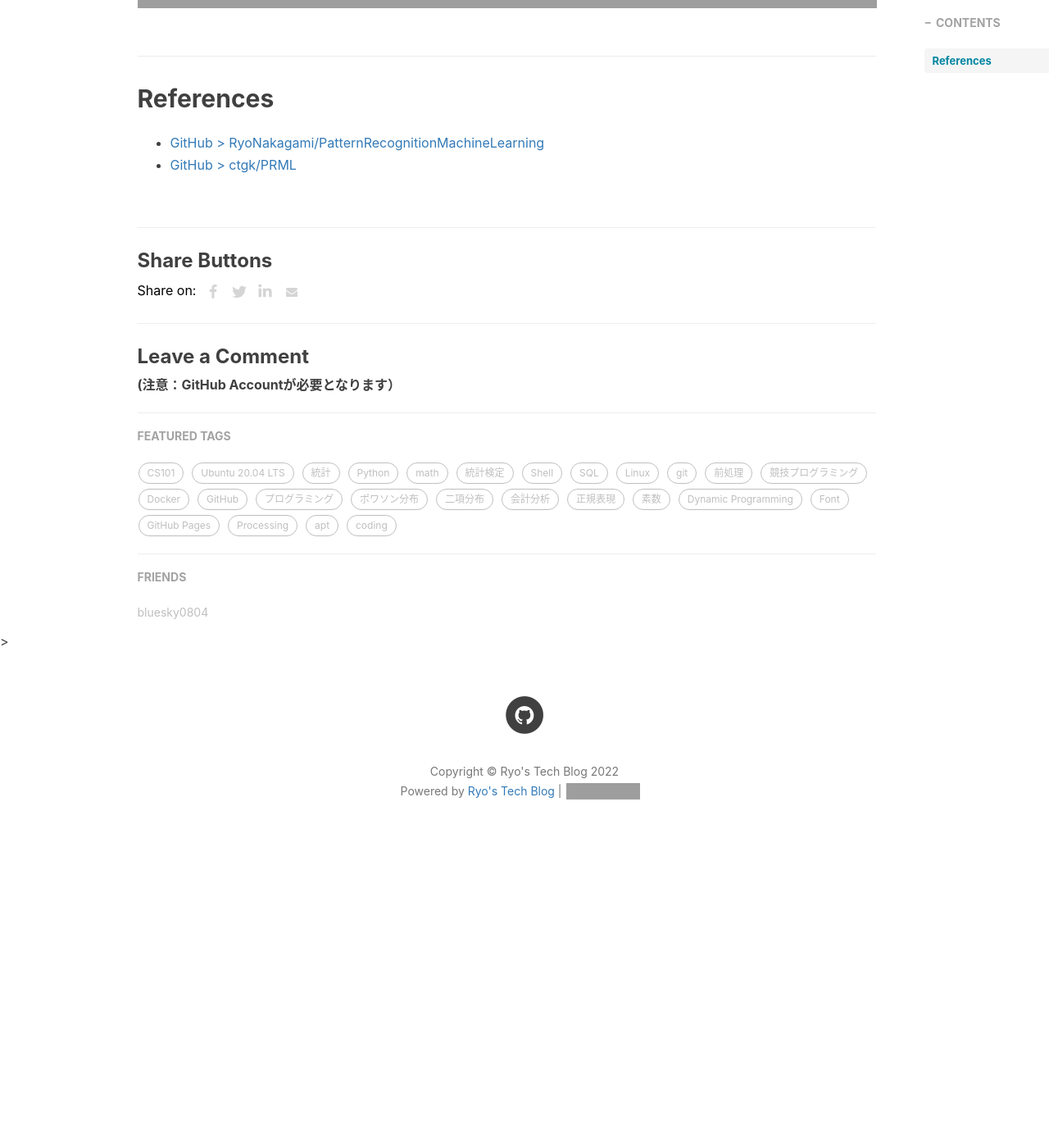
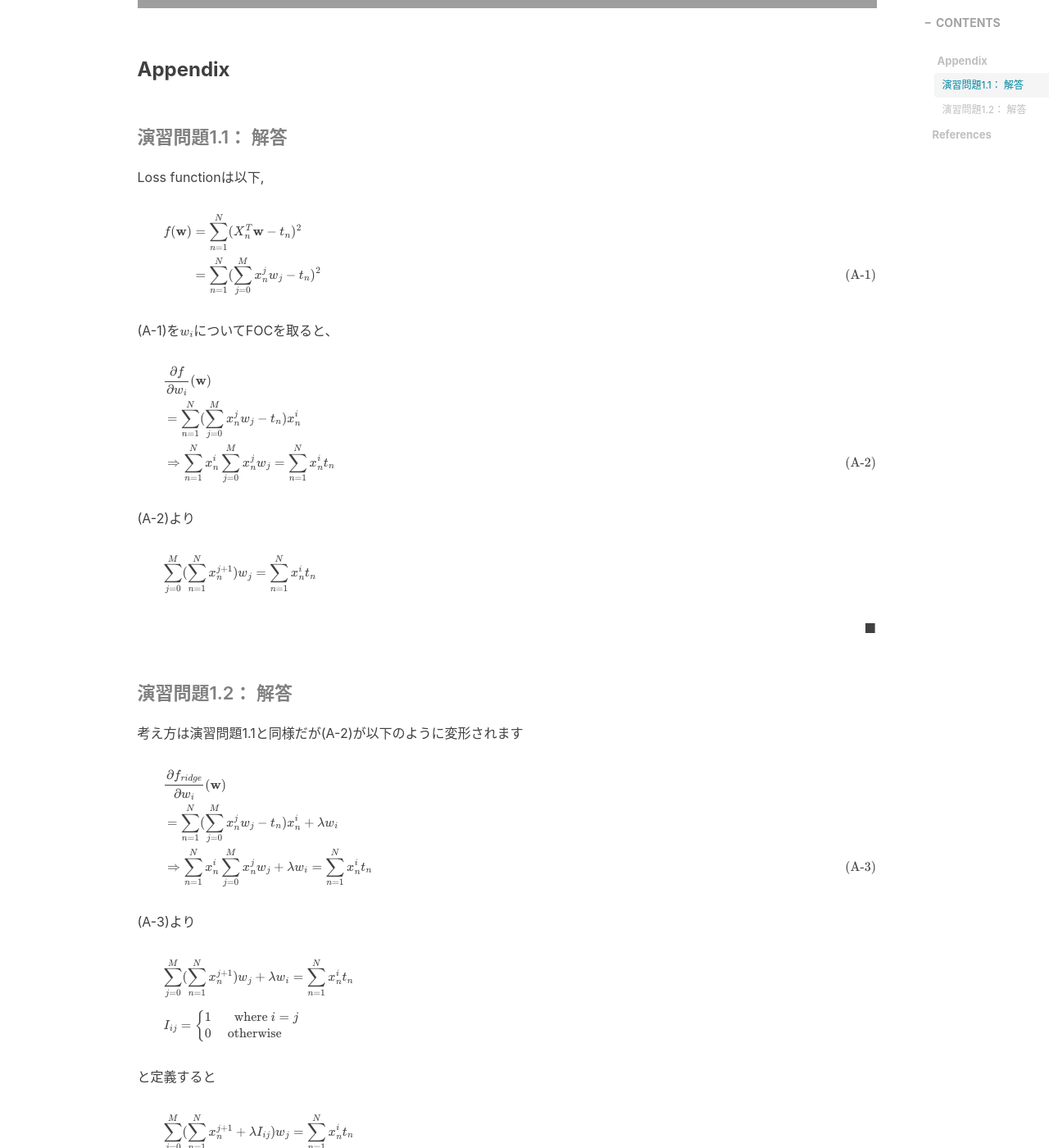
Before and after one commit to RyoNakagami/RyoNakagami.github.io, a Jekyll site: the page built from _posts/2022-02-07-PRML-chapter01-01.md, in a window 1280 px wide and 1400 px high, scrolled down 9015 px. Shown: the whole window at 82% size. Built offline with Jekyll 4.4.1, drawn with Linux system fonts in a browser that asks for light colours; nearby versions of some CDN libraries; comment, search, counter and statistics services are not loaded; before the commit the page ends 10057 px from its top, so only the background shows below that; some of the changed text lies outside the part shown; grey boxes are pictures that could not be loaded.

Commit message:
ADD problem set solution to bishop ch01

```diff
--- a/_posts/2022-02-07-PRML-chapter01-01.md
+++ b/_posts/2022-02-07-PRML-chapter01-01.md
@@ -26,6 +26,71 @@ tags:
 
 <iframe src="https://nbviewer.org/github/RyoNakagami/PatternRecognitionMachineLearning/blob/main/python_jupyternotebooks/ch01-01-PolynomialCurveFitting.ipynb" width="100%" height="8400" frameborder="0"></iframe>
 
+
+### Appendix
+#### 演習問題1.1： 解答
+
+Loss functionは以下,
+
+$$
+\begin{align*}
+f(\mathbf w) &= \sum^{N}_{n=1} (X_n^T\mathbf w - t_n)^2\\
+&= \sum^{N}_{n=1} (\sum_{j=0}^Mx_n^jw_j - t_n)^2 \tag{A-1}
+\end{align*}
+$$
+
+(A-1)を$w_i$についてFOCを取ると、
+
+$$
+\begin{align*}
+&\frac{\partial f}{\partial w_i}(\mathbf w)\\
+&= \sum^{N}_{n=1}(\sum_{j=0}^Mx_n^jw_j - t_n)x_n^i\\
+&\Rightarrow \sum^{N}_{n=1}x_n^i\sum_{j=0}^Mx_n^jw_j = \sum^{N}_{n=1}x_n^it_n \quad\quad\tag{A-2}
+\end{align*}
+$$
+
+(A-2)より
+
+$$
+\sum_{j=0}^M(\sum^N_{n=1}x_n^{j+1})w_j = \sum^{N}_{n=1}x_n^it_n
+$$
+
+<div style="text-align: right;">
+■
+</div>
+
+#### 演習問題1.2： 解答
+
+考え方は演習問題1.1と同様だが(A-2)が以下のように変形されます
+
+$$
+\begin{align*}
+&\frac{\partial f_{ridge}}{\partial w_i}(\mathbf w)\\
+&= \sum^{N}_{n=1}(\sum_{j=0}^Mx_n^jw_j - t_n)x_n^i + \lambda w_i\\
+&\Rightarrow \sum^{N}_{n=1}x_n^i\sum_{j=0}^Mx_n^jw_j + \lambda w_i = \sum^{N}_{n=1}x_n^it_n \quad\quad\tag{A-3}
+\end{align*}
+$$
+
+(A-3)より
+
+$$
+\sum_{j=0}^M(\sum^N_{n=1}x_n^{j+1})w_j + \lambda w_i = \sum^{N}_{n=1}x_n^it_n
+$$
+
+$$
+I_{ij} = \begin{cases}1 & \  \ \text{ where } i = j\\ 0 & \text{ otherwise }\end{cases}
+$$
+
+と定義すると
+
+$$
+\sum_{j=0}^M(\sum^N_{n=1}x_n^{j+1} + \lambda I_{ij})w_j = \sum^{N}_{n=1}x_n^it_n
+$$
+
+<div style="text-align: right;">
+■
+</div>
+
 ## References
 
 - [GitHub > RyoNakagami/PatternRecognitionMachineLearning](https://github.com/RyoNakagami/PatternRecognitionMachineLearning)
```
Also changed, not shown: other parts of _posts/2022-02-07-PRML-chapter01-01.md (+1 -1 lines), _includes/about/en.md (+1 -0 lines).
